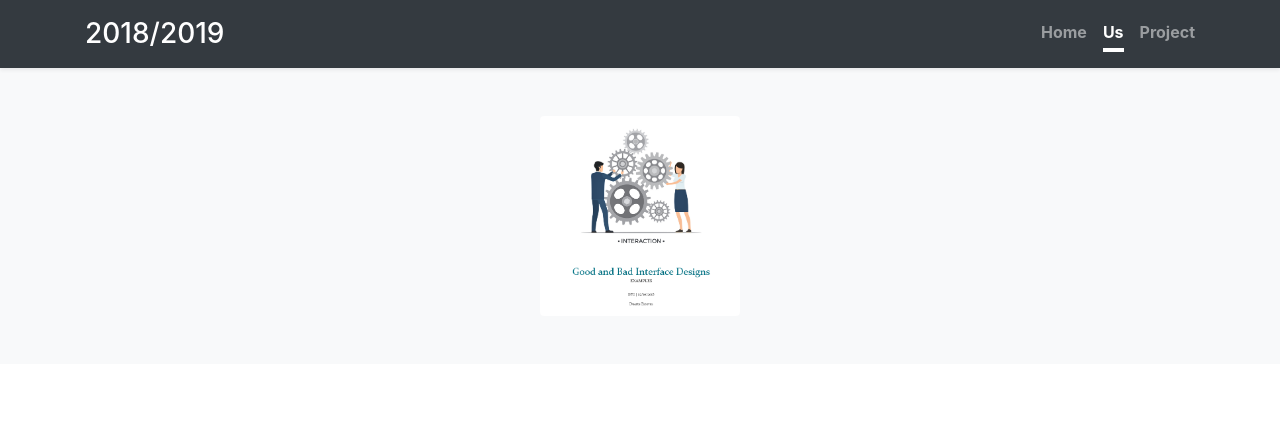
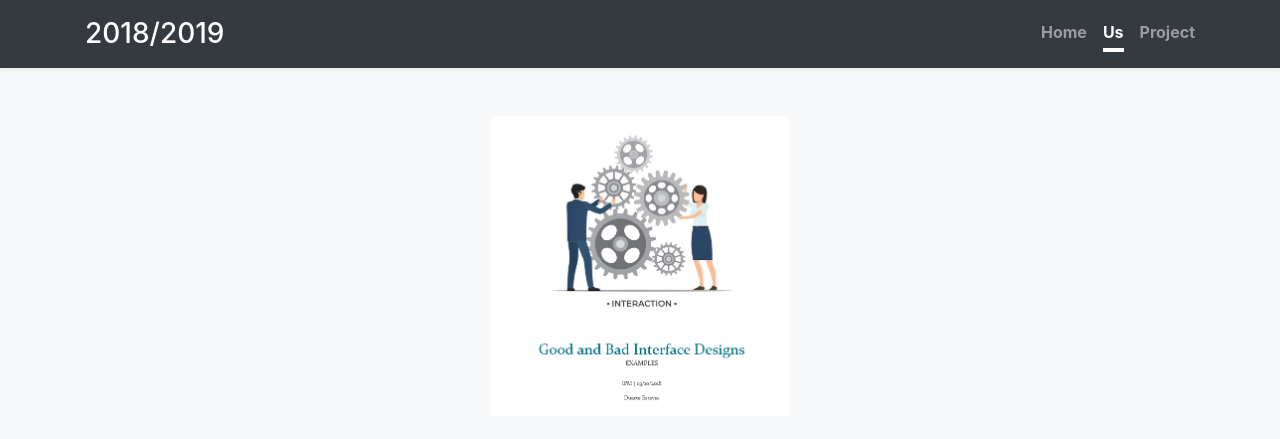
Before and after one commit to brno117/brno117.github.io, a Jekyll site: the page us/assignments/duarte.html, which Jekyll copies as it is, in a window 1280 px wide. Shown: the top 439 px of the page. Built offline with Jekyll 4.4.1, drawn with Linux system fonts in a browser that asks for light colours; nearby versions of some CDN libraries; library files that are not in the unit come from our copies.

Commit message:
Update duarte.html

```diff
--- a/us/assignments/duarte.html
+++ b/us/assignments/duarte.html
@@ -52,7 +52,7 @@
       <div class="album py-5 bg-light">
         <div class="container">
           <a href="https://drive.google.com/open?id=1CBWTInu5cqc4a00OzYjNSSEI1PIvxmf-">
-            <img src="Assignment1.png" class="rounded mx-auto d-block" width="200" alt="Assignment 1">
+            <img src="Assignment1.png" class="rounded mx-auto d-block img-fluid" width="300" alt="Assignment 1">
           </a>
         </div>
       </div>
```
